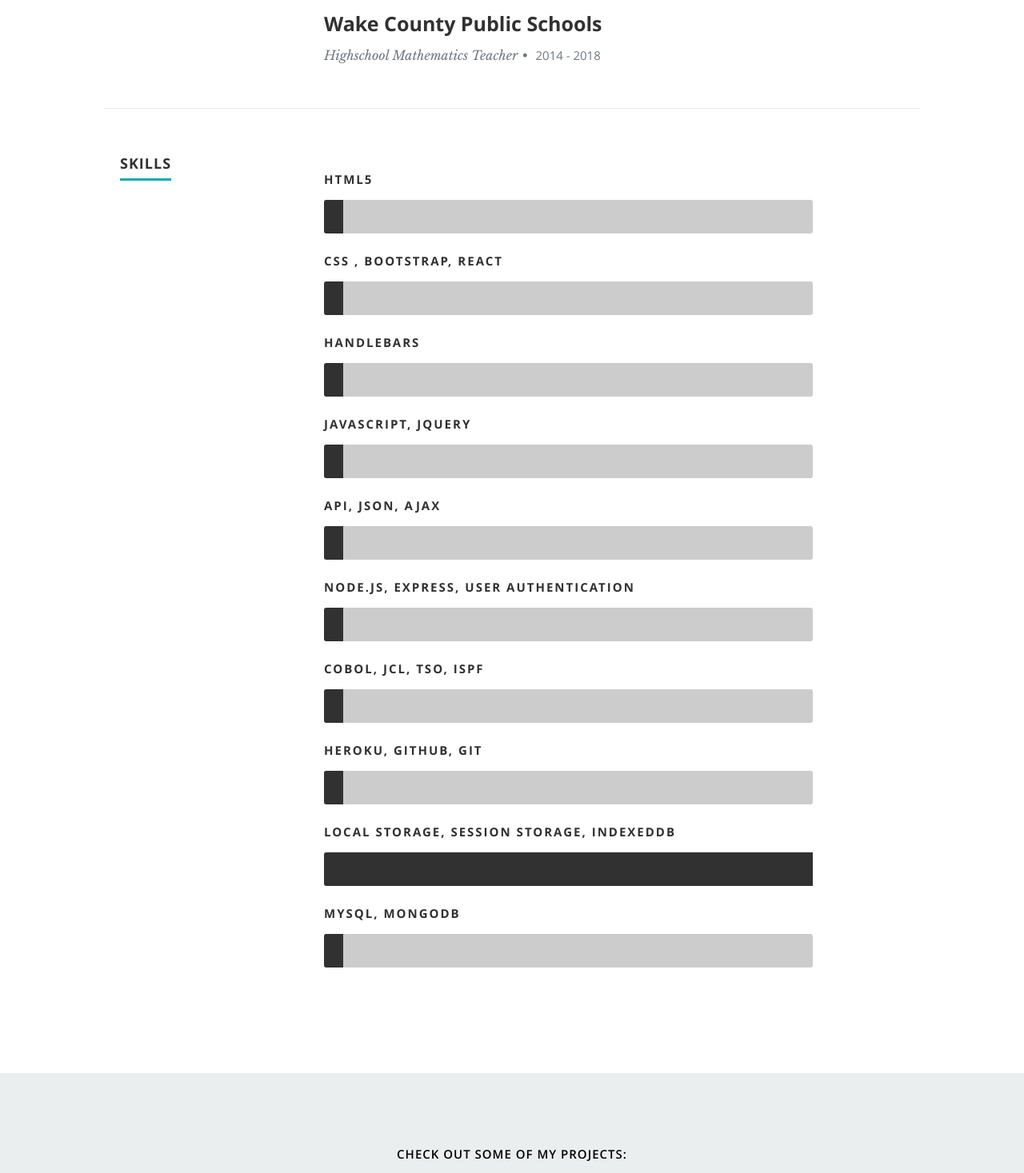
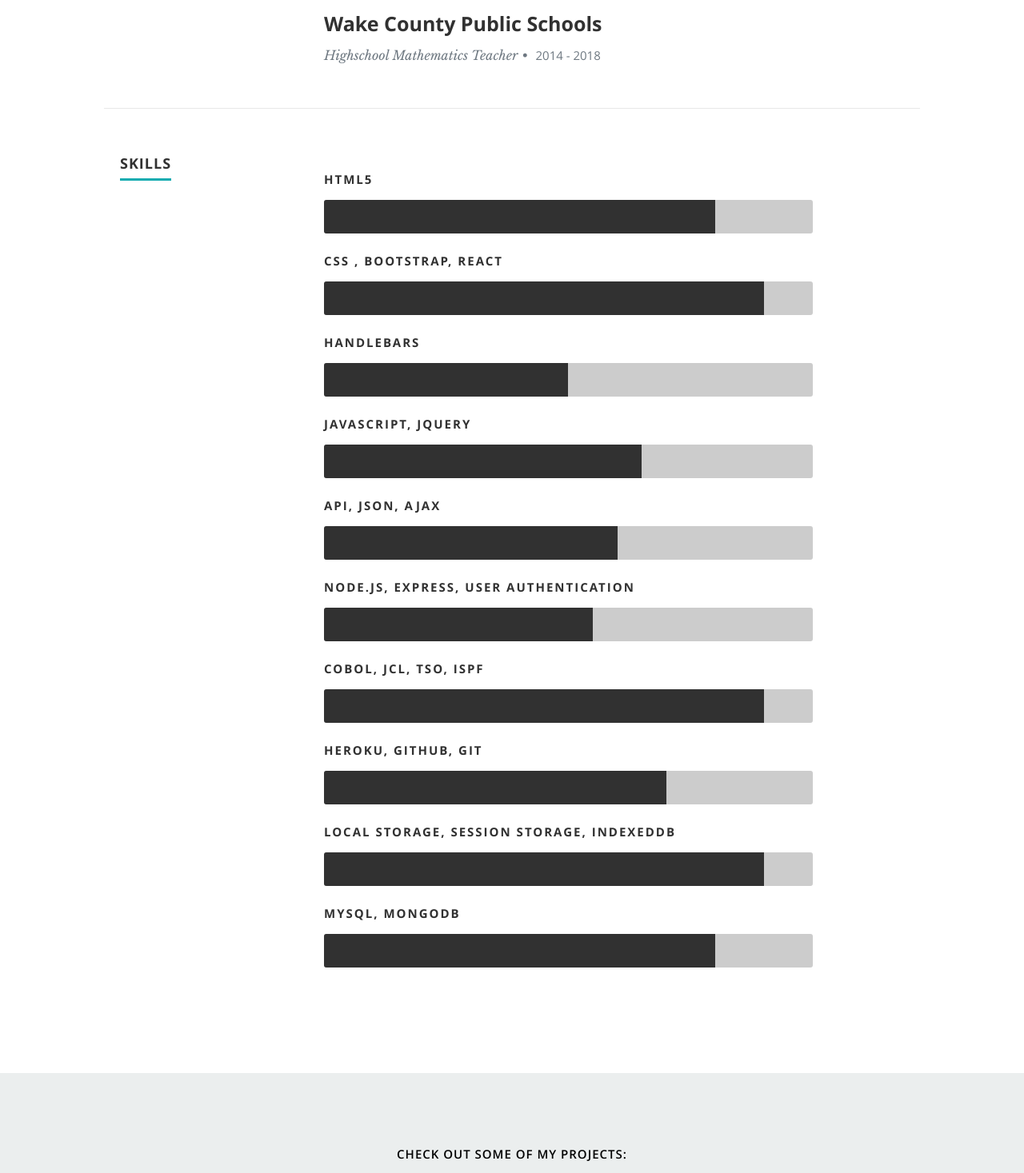
Before and after one commit to thompsonel11/reactPortfolio, a React (Create React App) app: page / in a window 1280 px wide. Shown: the part 2322-3789 px from the top of the page at 80% size. Built offline with nearby package versions, Linux system fonts and the light colour scheme.

Commit message:
fix loading

```diff
--- a/public/css/layout.css
+++ b/public/css/layout.css
@@ -321,10 +321,10 @@ ul#nav li.current a { color: #F06000; }
    border-radius: 3px 0 0 3px;
 }
 
-/* .ajax {
+.ajax {
   	width: 60%;
-  	-moz-animation: ajax 2s ease;
-  	-webkit-animation: photoshop 2s ease;
+  	-moz-animation: ajax;
+  	-webkit-animation: photoshop;
 }
 .authentication {
   	width: 55%;
@@ -342,10 +342,11 @@ ul#nav li.current a { color: #F06000; }
    -webkit-animation: photoshop 2s ease;
 }
 .indexeddb {
-   width: 55%;
+   width: 90%;
    -moz-animation: illustrator 2s ease;
    -webkit-animation: illustrator 2s ease;
 }
+
 .mongodb {
  width: 80%;
  -moz-animation: ajax 2s ease;
@@ -354,8 +355,8 @@ ul#nav li.current a { color: #F06000; }
 
 .handlebars {
   	width: 50%;
-  	-moz-animation: wordpress 2s ease;
-  	-webkit-animation: wordpress 2s ease;
+  	-moz-animation: handlebars 2s ease;
+  	-webkit-animation: handlebars 2s ease;
 }
 .css {
   	width: 90%;
@@ -375,61 +376,49 @@ ul#nav li.current a { color: #F06000; }
 
 @-moz-keyframes photoshop {
   0%   { width: 0px;  }
-  100% { width: 60%;  }
+  100% { width: 100%;  }
 }
 @-moz-keyframes illustrator {
   0%   { width: 0px;  }
-  100% { width: 55%;  }
+  100% { width: 100%;  }
 }
 @-moz-keyframes wordpress {
   0%   { width: 0px;  }
-  100% { width: 50%;  }
+  100% { width: 100%;  }
 }
 @-moz-keyframes css {
   0%   { width: 0px;  }
-  100% { width: 90%;  }
+  100% { width: 100%;  }
 }
 @-moz-keyframes html5 {
   0%   { width: 0px;  }
-  100% { width: 80%;  }
+  100% { width: 100%;  }
 }
 @-moz-keyframes jquery {
   0%   { width: 0px;  }
-  100% { width: 50%;  }
+  100% { width: 100%;  }
 }
-
 @-webkit-keyframes photoshop {
   0%   { width: 0px;  }
-  100% { width: 60%;  }
+  100% { width: 100%;  }
 }
 @-webkit-keyframes illustrator {
   0%   { width: 0px;  }
-  100% { width: 55%;  }
+  100% { width: 100%;  }
 }
 @-webkit-keyframes wordpress {
   0%   { width: 0px;  }
-  100% { width: 50%;  }
+  100% { width: 100%;  }
 }
 @-webkit-keyframes css {
   0%   { width: 0px;  }
-  100% { width: 90%;  }
+  100% { width: 100%;  }
 }
 @-webkit-keyframes html5 {
   0%   { width: 0px;  }
-  100% { width: 80%;  }
+  100% { width: 100%;  }
 }
 @-webkit-keyframes jquery {
-  0%   { width: 0px;  }
-  100% { width: 50%;  }
-} */
-
-.indexeddb {
-   width: 100%;
-   -moz-animation: illustrator;
-   -webkit-animation: illustrator;
-}
-
-@-webkit-keyframes illustrator {
   0%   { width: 0px;  }
   100% { width: 100%;  }
 }
```
